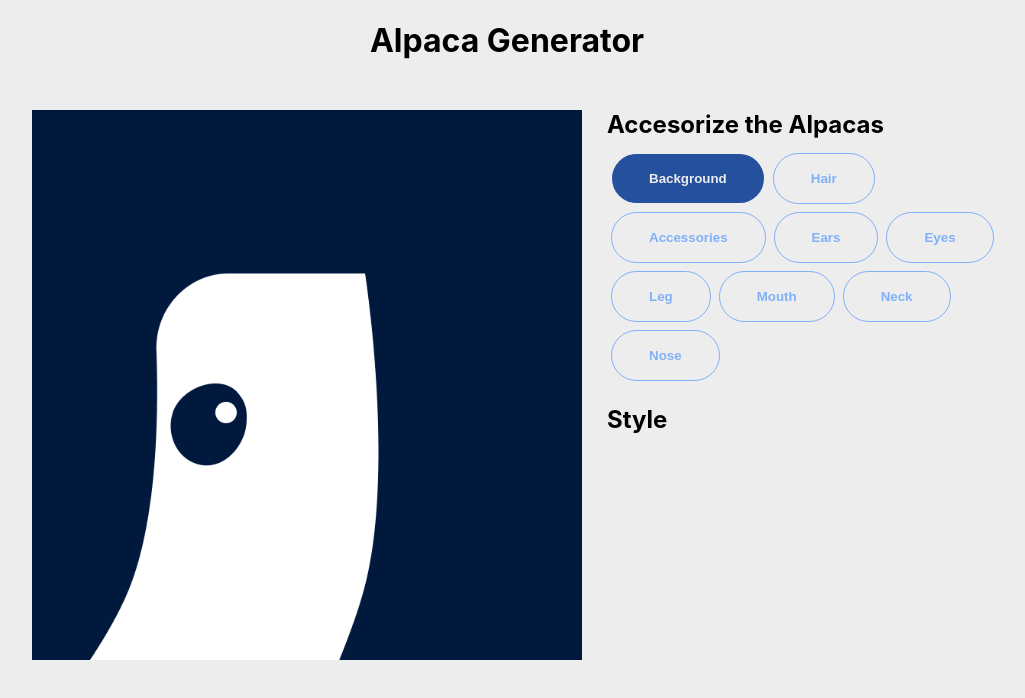
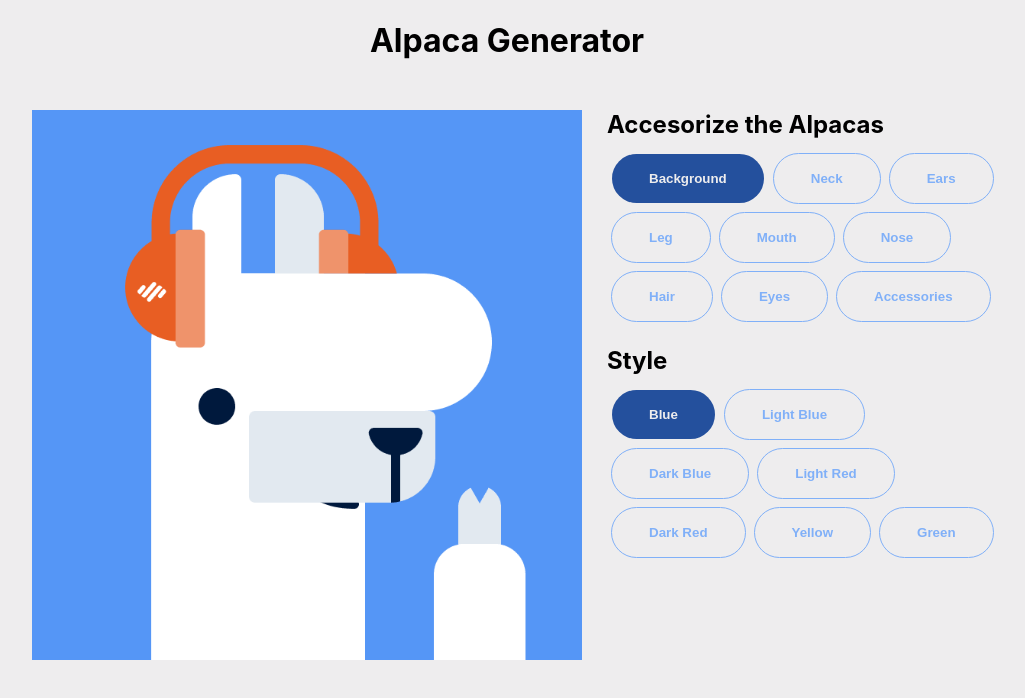
Before and after one commit to aakeohane/alpaca-generator, a React (Create React App) app: page / in a window 1280 px wide. Shown: the top 698 px of the page, without its empty margins (133-1158 px from the left). Built offline with nearby package versions, Linux system fonts and the light colour scheme.

Commit message:
finished complete button functionality and proper state management

```diff
--- a/src/App.js
+++ b/src/App.js
@@ -1,4 +1,4 @@
-import { useState } from "react";
+import { useEffect, useState } from "react";
 import CategoryButton from "./components/CategoryButton";
 import StyleButton from "./components/StyleButton";
 import Alpaca from "./components/Alpaca";
@@ -10,19 +10,41 @@ function App() {
   const [styleOptions, setStyleOptions] = useState([])
 
   const [activeCategory, setActiveCategory] = useState('Background')
-  const [activeStyle, setActiveStyle] = useState('')
+  const [categoryIndex, setCategoryIndex] = useState(0)
+  const [activeStyle, setActiveStyle] = useState([])
 
-  const [alpacaImage, setAlpacaImage] = useState([
-    stylesData.Background[2].pic,
-    stylesData.Neck[1].pic,
-    stylesData.Eyes[3].pic
-  ])
+  const [alpacaImage, setAlpacaImage] = useState([])
+
+  useEffect(() => {
+    const alpacaArray = []
+    Object.values(stylesData).forEach(val => {
+      return alpacaArray.push(val[0].pic)
+    })
+    setAlpacaImage(alpacaArray)
+  }, [])
+
+  useEffect(() => {
+    const alpacaArray = []
+    Object.values(stylesData).forEach(val => {
+      return alpacaArray.push(val[0].name)
+    })
+    setActiveStyle(alpacaArray)
+  }, [])
+
+  useEffect(() => {
+    const optionsArray = []
+    stylesData[activeCategory].map(item => {
+      return optionsArray.push(item)
+    })
+    setStyleOptions(optionsArray)
+  }, [activeCategory])
 
 
-  function generateStyleOptions(category) {
+  function generateStyleOptions(category,index) {
     // sets button to active when clicked changing styles
     const activeName = category
     setActiveCategory(activeName)
+    setCategoryIndex(index)
 
     // sets the state to be the options in the category
     const optionsArray = []
@@ -32,30 +54,35 @@ function App() {
     setStyleOptions(optionsArray)
   }
 
-  function generateAlpacaImage(name) {
+  function generateAlpacaImage(name, pic) {
     // sets button to active when clicked changing styles
-    const activeStyle = name
-    setActiveStyle(activeStyle)
+    const newActiveArray = [...activeStyle]
+    newActiveArray.splice(categoryIndex, 1, name)
+    setActiveStyle(newActiveArray)
+
+    // generates the alpacaImage by replacing image in state array with style picked
+    const newAlpacaImage = [...alpacaImage]
+    newAlpacaImage.splice(categoryIndex, 1, pic)
+    setAlpacaImage(newAlpacaImage)
   }
 
 
-  const styleButtons = styleOptions.map(item => {
+  const styleButtons = styleOptions.map((item, index) => {
       return (
         <StyleButton
           name={item.name}
-          pic={item.pic}
-          activeStyle={activeStyle}
-          generateAlpacaImage={() => generateAlpacaImage(item.name)}
+          activeStyle={activeStyle[categoryIndex]}
+          generateAlpacaImage={() => generateAlpacaImage(item.name, item.pic, index)}
         />
       )
     })
 
-  const categoryButtons = Object.keys(stylesData).map(item => {
+  const categoryButtons = Object.keys(stylesData).map((item, index) => {
     return (
       <CategoryButton
         name={item}
         activeCategory={activeCategory}
-        generateStyleOptions={() => generateStyleOptions(item)}
+        generateStyleOptions={() => generateStyleOptions(item, index)}
       />
     )
   })
--- a/src/Data/Styles.js
+++ b/src/Data/Styles.js
@@ -11,7 +11,6 @@ import bangs from '../img/alpaca/hair/bang.png';
 import curls from '../img/alpaca/hair/curls.png';
 import quiff from '../img/alpaca/hair/quiff.png';
 import elegant from '../img/alpaca/hair/elegant.png';
-import fancy from '../img/alpaca/hair/fancy.png';
 import short from '../img/alpaca/hair/short.png';
 
 import earsDefault from '../img/alpaca/ears/default.png';
@@ -62,11 +61,11 @@ export const stylesData = {
       pic: darkblue70,
     },
     {
-      name: 'Orange',
+      name: 'Light Red',
       pic: red50,
     },
     {
-      name: 'Red',
+      name: 'Dark Red',
       pic: red70,
     },
     {
@@ -78,52 +77,18 @@ export const stylesData = {
       pic: green60,
     },
   ],
-  Hair: [
+  Neck: [
     {
       name: 'Default',
-      pic: hairDefault,
+      pic: neckDefault,
     },
     {
-      name: 'Curls',
-      pic: curls,
+      name: 'Bend Backwards',
+      pic: bendBackward,
     },
     {
-      name: 'Quiff',
-      pic: quiff,
-    },
-    {
-      name: 'Bangs',
-      pic: bangs,
-    },
-    {
-      name: 'Elegant',
-      pic: elegant,
-    },
-    {
-      name: 'Fancy',
-      pic: fancy,
-    },
-    {
-      name: 'Short',
-      pic: short,
-    },
-  ],
-  Accessories: [
-    {
-      name: 'Headphones',
-      pic: accessoriesDefault,
-    },
-    {
-      name: 'Earings',
-      pic: earings,
-    },
-    {
-      name: 'Flower',
-      pic: flower,
-    },
-    {
-      name: 'Glasses',
-      pic: glasses,
+      name: 'Bend Forwards',
+      pic: bendForward,
     },
   ],
   Ears: [
@@ -138,28 +103,6 @@ export const stylesData = {
     {
       name: 'Tilt-Forward',
       pic: tiltForward,
-    },
-  ],
-  Eyes: [
-    {
-      name: 'Default',
-      pic: eyesDefault,
-    },
-    {
-      name: 'Angry',
-      pic: angry,
-    },
-    {
-      name: 'Naughty',
-      pic: naughty,
-    },
-    {
-      name: 'Panda',
-      pic: panda,
-    },
-    {
-      name: 'Smart',
-      pic: smart,
     },
   ],
   Leg: [
@@ -202,24 +145,77 @@ export const stylesData = {
       pic: tongue,
     },
   ],
-  Neck: [
-    {
-      name: 'Default',
-      pic: neckDefault,
-    },
-    {
-      name: 'Bend Backwards',
-      pic: bendBackward,
-    },
-    {
-      name: 'Bend Forwards',
-      pic: bendForward,
-    },
-  ],
   Nose: [
     {
       name: 'Default',
       pic: noseDefault,
     },
   ],
+  Hair: [
+    {
+      name: 'Default',
+      pic: hairDefault,
+    },
+    {
+      name: 'Curls',
+      pic: curls,
+    },
+    {
+      name: 'Quiff',
+      pic: quiff,
+    },
+    {
+      name: 'Bangs',
+      pic: bangs,
+    },
+    {
+      name: 'Elegant',
+      pic: elegant,
+    },
+    {
+      name: 'Short',
+      pic: short,
+    },
+  ],
+  Eyes: [
+    {
+      name: 'Default',
+      pic: eyesDefault,
+    },
+    {
+      name: 'Angry',
+      pic: angry,
+    },
+    {
+      name: 'Naughty',
+      pic: naughty,
+    },
+    {
+      name: 'Panda',
+      pic: panda,
+    },
+    {
+      name: 'Smart',
+      pic: smart,
+    },
+  ],
+  Accessories: [
+    {
+      name: 'Headphones',
+      pic: accessoriesDefault,
+    },
+    {
+      name: 'Earings',
+      pic: earings,
+    },
+    {
+      name: 'Flower',
+      pic: flower,
+    },
+    {
+      name: 'Glasses',
+      pic: glasses,
+    },
+  ],
+
 };
--- a/src/components/Alpaca.js
+++ b/src/components/Alpaca.js
@@ -1,4 +1,7 @@
 export default function Alpaca(props) {
+
+
+
   return (
       <img className="alpaca" src={props.pic} alt="alpaca with chosen styles" />
   )
```
Also changed, not shown: src/components/StyleButton.js (line endings or trailing spaces).
